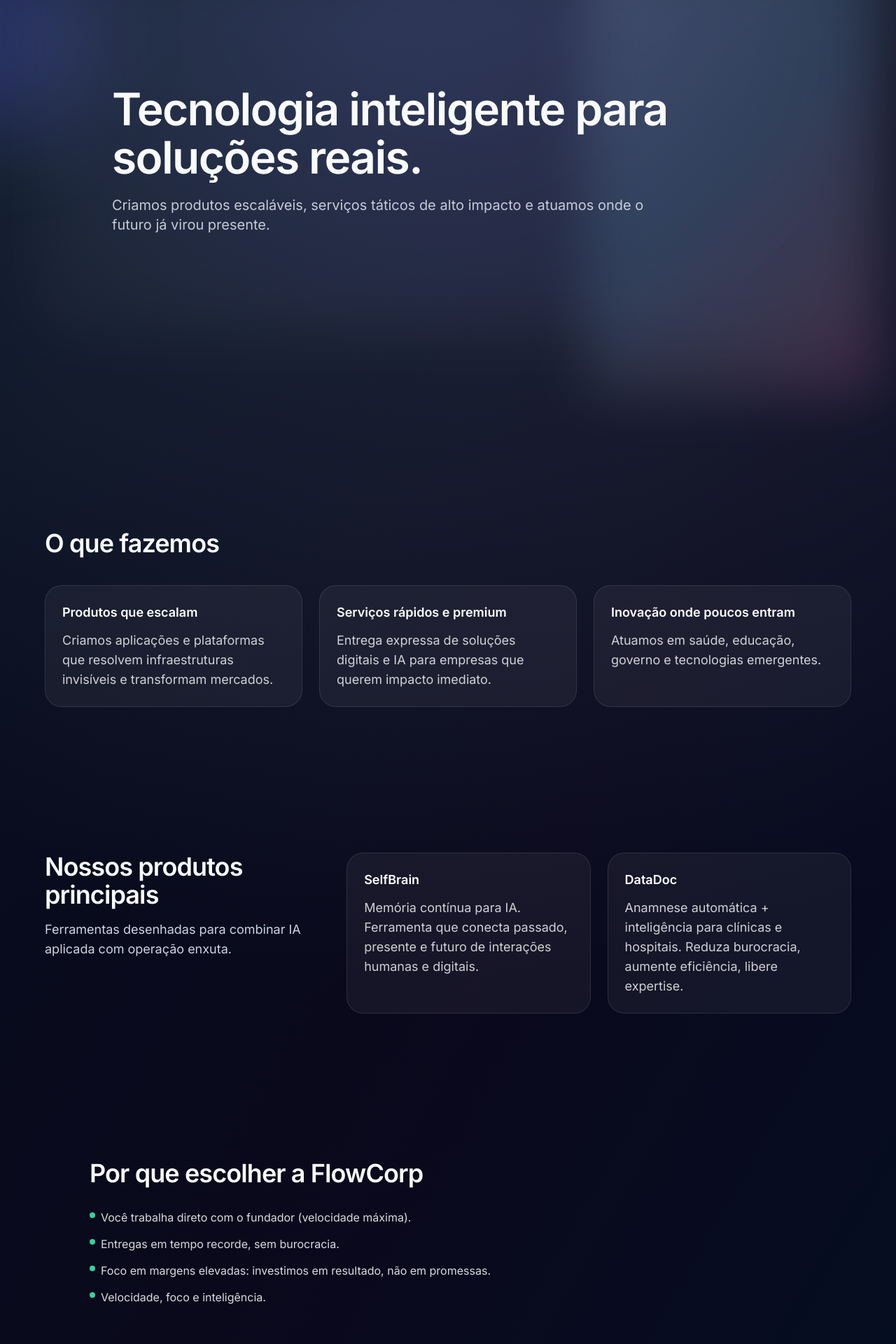
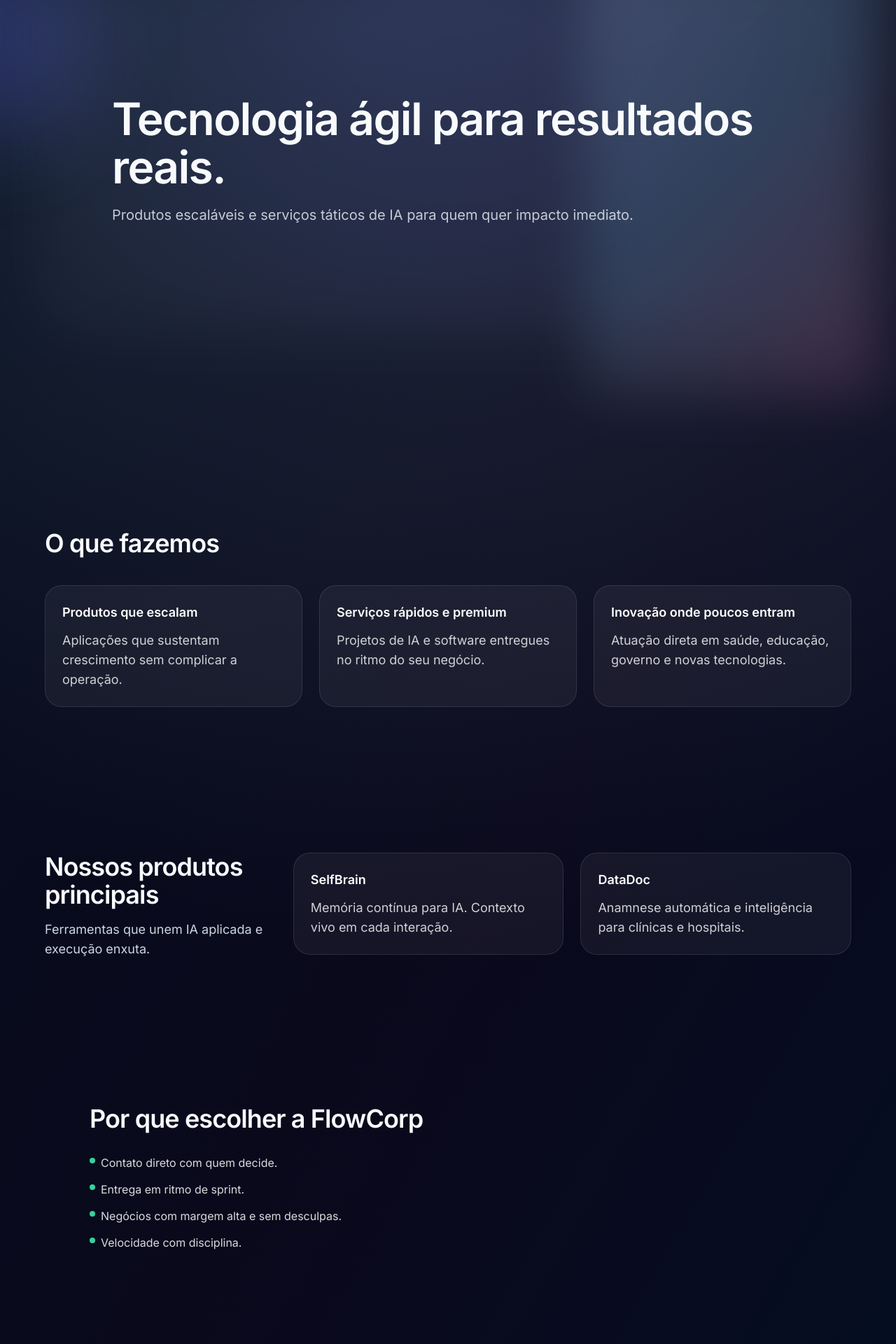
Before and after one commit to igorbiccas/flowcorp-site, a React (Vite) app: page / in a window 1280 px wide. Shown: the part 140-2060 px from the top of the page at 70% size. Built offline with nearby package versions, Linux system fonts and the light colour scheme.

Commit message:
Simplify site copy

```diff
--- a/App.tsx
+++ b/App.tsx
@@ -6,17 +6,17 @@
   {
     title: 'Produtos que escalam',
     description:
-      'Criamos aplicações e plataformas que resolvem infraestruturas invisíveis e transformam mercados.',
+      'Aplicações que sustentam crescimento sem complicar a operação.',
   },
   {
     title: 'Serviços rápidos e premium',
     description:
-      'Entrega expressa de soluções digitais e IA para empresas que querem impacto imediato.',
+      'Projetos de IA e software entregues no ritmo do seu negócio.',
   },
   {
     title: 'Inovação onde poucos entram',
     description:
-      'Atuamos em saúde, educação, governo e tecnologias emergentes.',
+      'Atuação direta em saúde, educação, governo e novas tecnologias.',
   },
 ];
 
@@ -24,22 +24,22 @@
   {
     title: 'SelfBrain',
     description:
-      'Memória contínua para IA. Ferramenta que conecta passado, presente e futuro de interações humanas e digitais.',
+      'Memória contínua para IA. Contexto vivo em cada interação.',
     href: 'https://selfbrain.vercel.app',
   },
   {
     title: 'DataDoc',
     description:
-      'Anamnese automática + inteligência para clínicas e hospitais. Reduza burocracia, aumente eficiência, libere expertise.',
+      'Anamnese automática e inteligência para clínicas e hospitais.',
     href: 'https://datadocs.vercel.app',
   },
 ];
 
 const whyFlowCorp = [
-  'Você trabalha direto com o fundador (velocidade máxima).',
-  'Entregas em tempo recorde, sem burocracia.',
-  'Foco em margens elevadas: investimos em resultado, não em promessas.',
-  'Velocidade, foco e inteligência.',
+  'Contato direto com quem decide.',
+  'Entrega em ritmo de sprint.',
+  'Negócios com margem alta e sem desculpas.',
+  'Velocidade com disciplina.',
 ];
 
 const App: React.FC = () => {
@@ -64,11 +64,11 @@
           <div className="pointer-events-none absolute inset-y-0 right-6 hidden w-[420px] max-w-[38vw] rounded-3xl border border-white/10 bg-white/10 bg-[linear-gradient(135deg,rgba(165,180,252,0.14),rgba(14,165,233,0.12),rgba(236,72,153,0.18))] opacity-70 blur-2xl sm:block" aria-hidden="true" />
           <div className="mx-auto w-full max-w-[960px]">
             <AnimatedSection className="w-full space-y-4" delay="duration-700">
-              <h1 className="text-5xl font-semibold leading-[1.08] tracking-tight text-slate-50 sm:text-[64px]">Tecnologia inteligente para soluções reais.</h1>
+              <h1 className="text-5xl font-semibold leading-[1.08] tracking-tight text-slate-50 sm:text-[64px]">Tecnologia ágil para resultados reais.</h1>
             </AnimatedSection>
             <AnimatedSection className="w-full" delay="duration-700 delay-150">
               <p className="mt-5 max-w-3xl text-lg leading-snug text-slate-200/85 md:text-xl">
-                Criamos produtos escaláveis, serviços táticos de alto impacto e atuamos onde o futuro já virou presente.
+                Produtos escaláveis e serviços táticos de IA para quem quer impacto imediato.
               </p>
             </AnimatedSection>
           </div>
@@ -97,7 +97,7 @@
                 <div className="max-w-xl space-y-4">
                   <h2 className="text-3xl font-semibold tracking-tight text-slate-50 md:text-4xl">Nossos produtos principais</h2>
                   <p className="text-base leading-relaxed text-slate-300 md:text-lg">
-                    Ferramentas desenhadas para combinar IA aplicada com operação enxuta.
+                    Ferramentas que unem IA aplicada e execução enxuta.
                   </p>
                 </div>
                 <div className="grid w-full gap-6 md:grid-cols-2">
@@ -140,7 +140,7 @@
             <AnimatedSection className="w-full space-y-6" delay="duration-700">
               <h2 className="text-3xl font-semibold text-white">Vamos conversar</h2>
               <p className="text-base leading-relaxed text-white/80 md:text-lg">
-                Tem uma ideia? Um problema que parece sem solução? Fale com a FlowCorp. Estamos prontos para construir algo grande, rápido e lucrativo.
+                Tem uma ideia ou urgência? Chame a FlowCorp e vamos acelerar juntos.
               </p>
               <div className="flex flex-wrap items-center justify-center gap-4 pt-2">
                 <a
```
